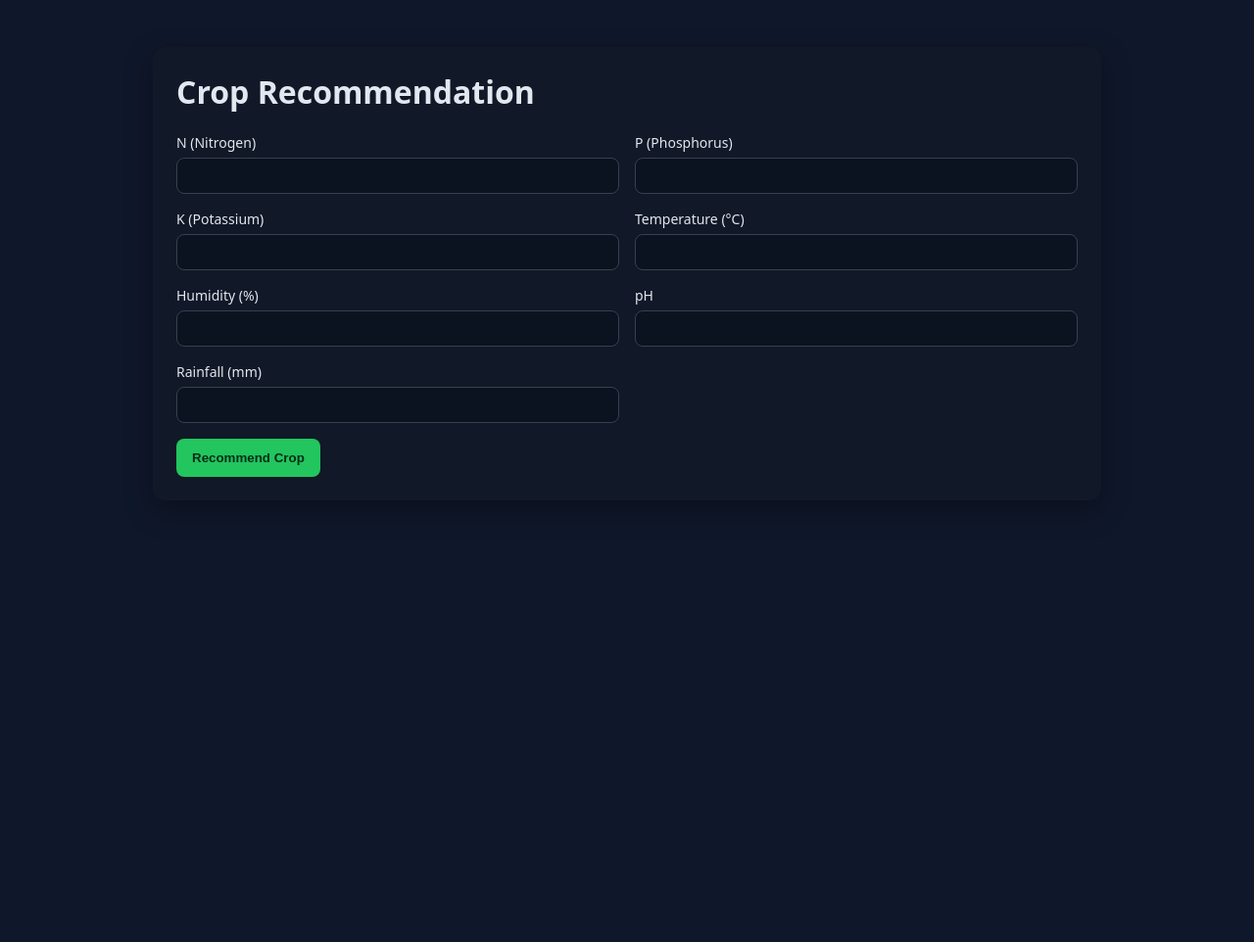
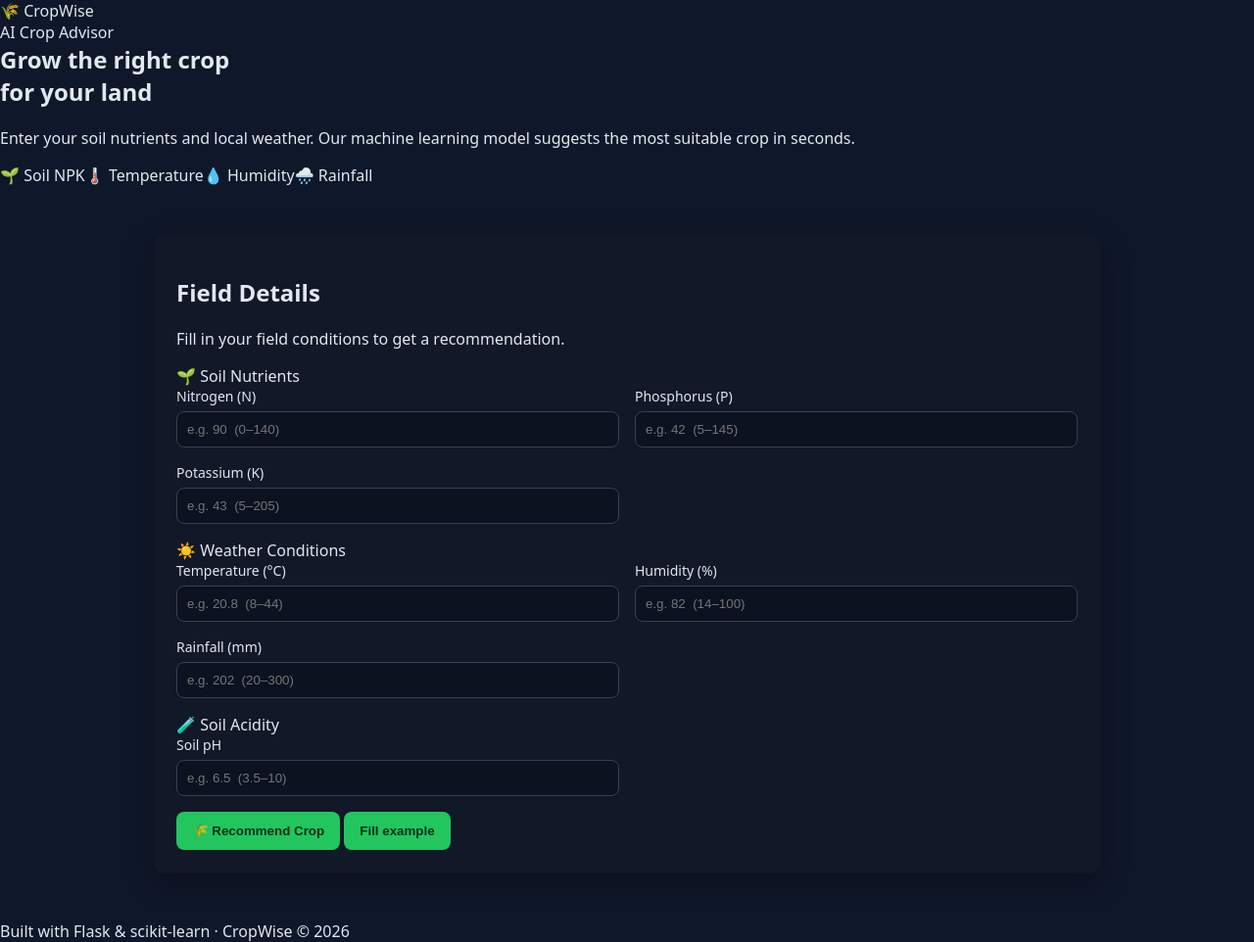
Before and after one commit to projectman-code/Crop-Detection, a Flask app: template templates/index.html in a window 1280 px wide. Shown: the whole page at 98% size. Before the commit the page ends 487 px from the top, so only its background shows below. Run offline with Flask 3, Linux system fonts and the light colour scheme; the template is opened without the code that fills it, so the values that code supplies are empty.

Commit message:
Update index.html
Add Frontend

```diff
--- a/templates/index.html
+++ b/templates/index.html
@@ -1,26 +1,93 @@
 <!DOCTYPE html>
 <html lang="en">
 <head>
-	<meta charset="UTF-8" />
-	<meta name="viewport" content="width=device-width, initial-scale=1.0" />
-	<title>Crop Recommendation</title>
-	<link rel="stylesheet" href="/static/style.css" />
+  <meta charset="UTF-8">
+  <meta name="viewport" content="width=device-width, initial-scale=1.0">
+  <title>CropWise – Smart Crop Recommendation</title>
+  <link rel="preconnect" href="https://fonts.googleapis.com">
+  <link href="https://fonts.googleapis.com/css2?family=Poppins:wght@400;500;600;700&display=swap" rel="stylesheet">
+  <link rel="stylesheet" href="{{ url_for('static', filename='style.css') }}">
 </head>
 <body>
-	<div class="container">
-		<h1>Crop Recommendation</h1>
-		<form method="POST" action="/predict">
-			<div class="grid">
-				<label>N (Nitrogen)<input type="number" step="any" name="N" required></label>
-				<label>P (Phosphorus)<input type="number" step="any" name="P" required></label>
-				<label>K (Potassium)<input type="number" step="any" name="K" required></label>
-				<label>Temperature (°C)<input type="number" step="any" name="temperature" required></label>
-				<label>Humidity (%)<input type="number" step="any" name="humidity" required></label>
-				<label>pH<input type="number" step="any" name="ph" required></label>
-				<label>Rainfall (mm)<input type="number" step="any" name="rainfall" required></label>
-			</div>
-			<button type="submit">Recommend Crop</button>
-		</form>
-	</div>
+
+  <header class="nav">
+    <div class="nav-inner">
+      <div class="brand">🌾 CropWise</div>
+      <span class="tag">AI Crop Advisor</span>
+    </div>
+  </header>
+
+  <section class="hero">
+    <div class="hero-inner">
+      <h1>Grow the <span>right crop</span><br>for your land</h1>
+      <p>Enter your soil nutrients and local weather. Our machine learning model suggests the most suitable crop in seconds.</p>
+      <div class="chips">
+        <span>🌱 Soil NPK</span><span>🌡️ Temperature</span><span>💧 Humidity</span><span>🌧️ Rainfall</span>
+      </div>
+    </div>
+    <div class="hills"></div>
+  </section>
+
+  <main class="container">
+    <form method="POST" action="/predict" class="card" id="cropForm">
+
+      <h2>Field Details</h2>
+      <p class="sub">Fill in your field conditions to get a recommendation.</p>
+
+      <div class="group-title">🌱 Soil Nutrients</div>
+      <div class="grid">
+        <label>Nitrogen (N)
+          <input type="number" step="any" name="N" placeholder="e.g. 90  (0–140)" required>
+        </label>
+        <label>Phosphorus (P)
+          <input type="number" step="any" name="P" placeholder="e.g. 42  (5–145)" required>
+        </label>
+        <label>Potassium (K)
+          <input type="number" step="any" name="K" placeholder="e.g. 43  (5–205)" required>
+        </label>
+      </div>
+
+      <div class="group-title">☀️ Weather Conditions</div>
+      <div class="grid">
+        <label>Temperature (°C)
+          <input type="number" step="any" name="temperature" placeholder="e.g. 20.8  (8–44)" required>
+        </label>
+        <label>Humidity (%)
+          <input type="number" step="any" name="humidity" placeholder="e.g. 82  (14–100)" required>
+        </label>
+        <label>Rainfall (mm)
+          <input type="number" step="any" name="rainfall" placeholder="e.g. 202  (20–300)" required>
+        </label>
+      </div>
+
+      <div class="group-title">🧪 Soil Acidity</div>
+      <div class="grid">
+        <label>Soil pH
+          <input type="number" step="any" name="ph" placeholder="e.g. 6.5  (3.5–10)" required>
+        </label>
+      </div>
+
+      <div class="actions">
+        <button type="submit" class="btn primary" id="submitBtn">🌾 Recommend Crop</button>
+        <button type="button" class="btn ghost" id="fillExample">Fill example</button>
+      </div>
+    </form>
+  </main>
+
+  <footer class="footer">
+    Built with Flask &amp; scikit-learn · CropWise © 2026
+  </footer>
+
+  <script>
+    document.getElementById('fillExample').addEventListener('click', function () {
+      var v = {N: 90, P: 42, K: 43, temperature: 20.8, humidity: 82, ph: 6.5, rainfall: 202};
+      for (var k in v) { document.querySelector('[name="' + k + '"]').value = v[k]; }
+    });
+    document.getElementById('cropForm').addEventListener('submit', function () {
+      var b = document.getElementById('submitBtn');
+      b.textContent = 'Analysing…';
+      b.classList.add('loading');
+    });
+  </script>
 </body>
 </html>
```
